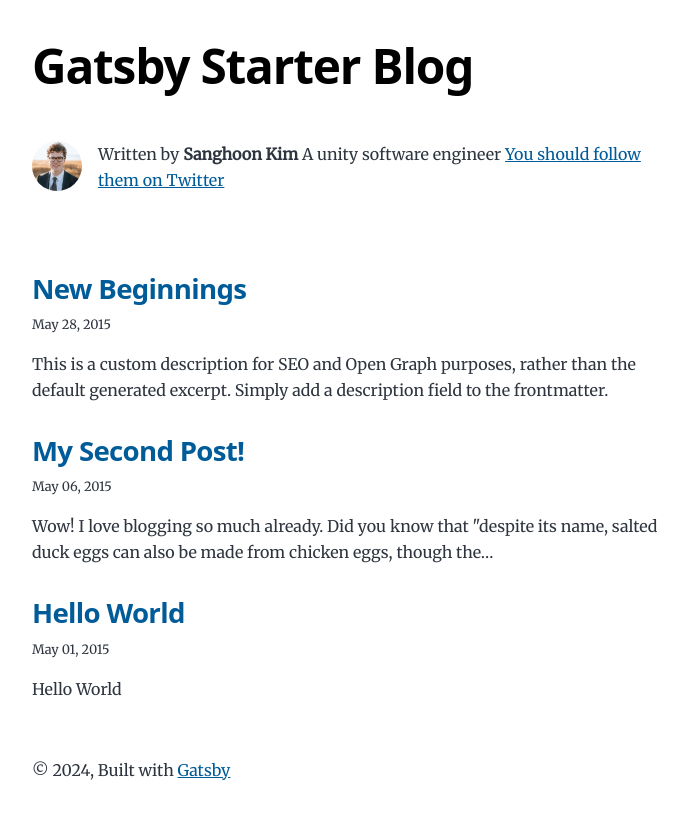
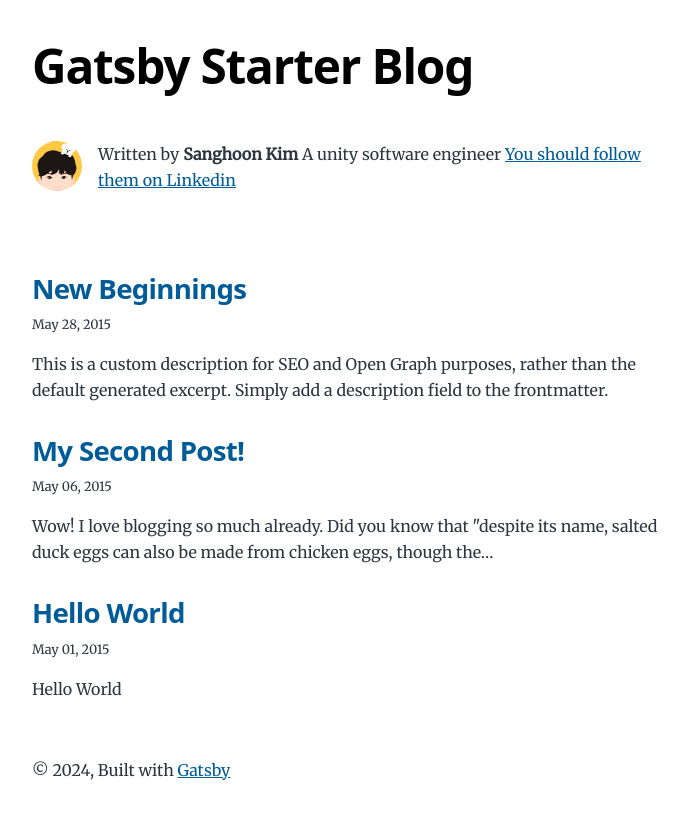
Before and after one commit to LazyMuzi/sanghoon.github.io, a Gatsby site in the folder gatsby-starter-blog/: page / in a window 1280 px wide. Shown: the whole page, without its empty margins (292-980 px from the left). Built offline with nearby package versions, Linux system fonts and the light colour scheme; Gatsby itself is replaced by a stand-in of ours.

Commit message:
update: bio 설정

```diff
--- a/gatsby-starter-blog/gatsby-config.js
+++ b/gatsby-starter-blog/gatsby-config.js
@@ -17,7 +17,7 @@
     description: `A unity software engineer`,
     siteUrl: `https://github.com/LazyMuzi/sanghoon.github.io.git`,
     social: {
-      linkedin: `https://www.linkedin.com/in/sang-hoon-kim-a4397428a/` ,
+      linkedin: `sang-hoon-kim-a4397428a/` ,
     },
   },
   plugins: [
--- a/gatsby-starter-blog/src/components/bio.js
+++ b/gatsby-starter-blog/src/components/bio.js
@@ -36,7 +36,7 @@
         className="bio-avatar"
         layout="fixed"
         formats={["auto", "webp", "avif"]}
-        src="../images/profile-pic.png"
+        src="../images/profile-bello.png"
         width={50}
         height={50}
         quality={95}
@@ -46,8 +46,8 @@
         <p>
           Written by <strong>{author.name}</strong> {author?.summary || null}
           {` `}
-          <a href={`https://twitter.com/${social?.twitter || ``}`}>
-            You should follow them on Twitter
+          <a href={`https://www.linkedin.com/in/${social?.linkedin || ``}`}>
+            You should follow them on Linkedin
           </a>
         </p>
       )}
```
Also changed, not shown: gatsby-starter-blog/src/images/profile-bello.png (added), gatsby-starter-blog/src/images/profile-pic.png (deleted).
